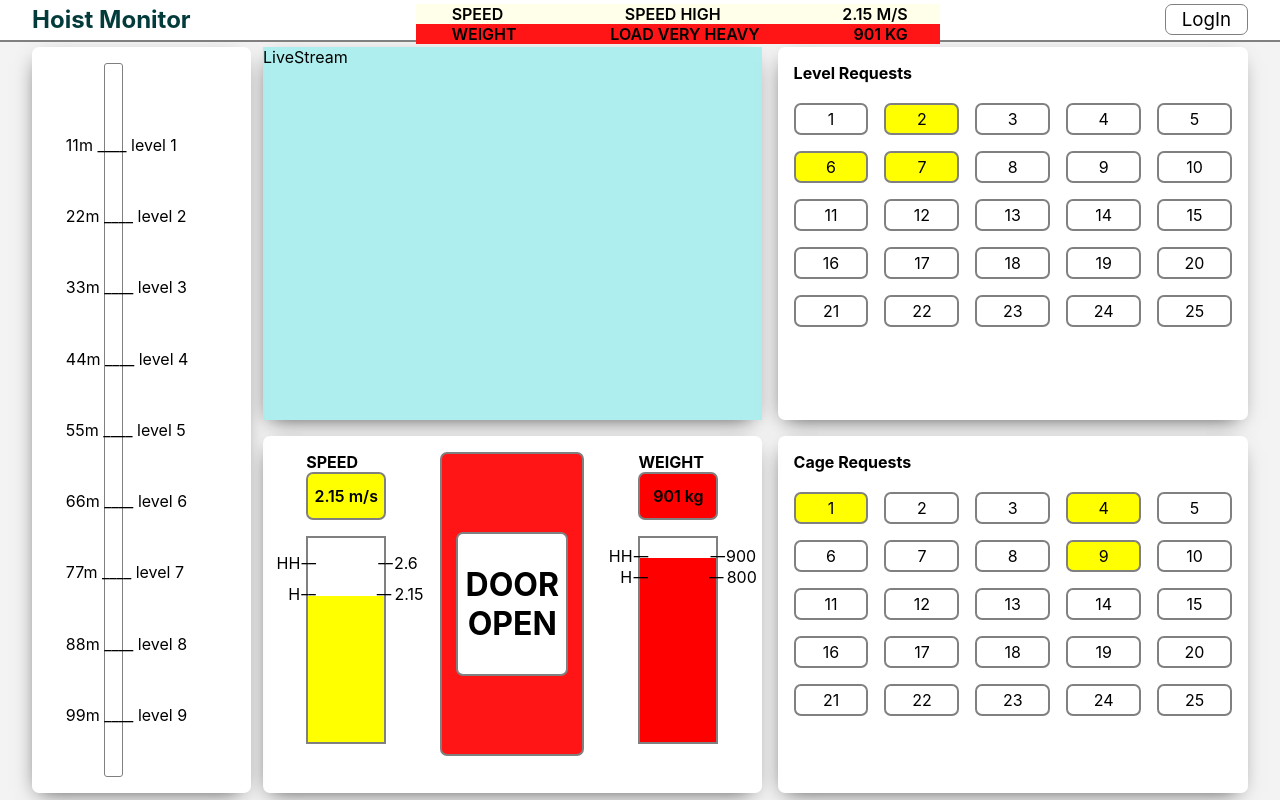
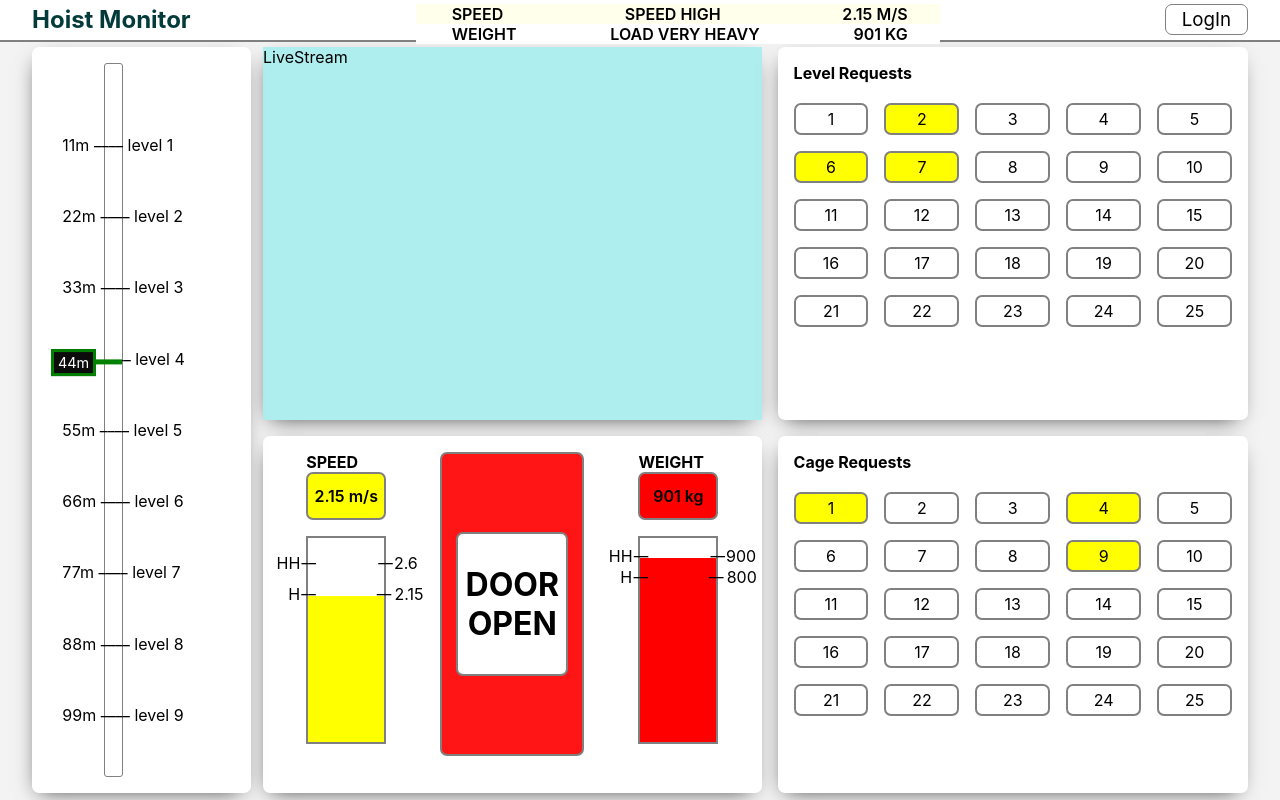
Before and after one commit to iamndlovu/hoist_monitor, a React (Create React App) app in the folder client/: page / in a window 1280 px wide. Built offline with nearby package versions, Linux system fonts and the light colour scheme.

Commit message:
level indication

```diff
--- a/client/src/components/alarm-banner/AlarmBanner.module.scss
+++ b/client/src/components/alarm-banner/AlarmBanner.module.scss
@@ -17,12 +17,12 @@
       padding: 0 $side-padding;
 
       &.high {
-        animation: yellow-blink-animation 3s infinite;
+        animation: yellow-blink-animation 1.8s infinite;
         background-color: yellow;
       }
 
       &.very-high {
-        animation: red-blink-animation 3s infinite;
+        animation: red-blink-animation 1s infinite;
         background-color: red;
       }
 
--- a/client/src/components/hoistlevel-bar/HoistLevelBar_Container.js
+++ b/client/src/components/hoistlevel-bar/HoistLevelBar_Container.js
@@ -1,4 +1,5 @@
 import styles from './HoistLevelBar_Container.module.scss';
+import LevelIndicator from './LevelIndicator';
 
 const HoistLevelBar_Container = () => {
   let levels = [];
@@ -15,15 +16,23 @@ const HoistLevelBar_Container = () => {
             style={{
               position: 'absolute',
               top: `${lvl * 10}%`,
-              left: `-235%`,
-              display: 'flex',
-              flexWrap: 'nowrap',
+              left: `-2.67rem`,
               width: '900%',
             }}
           >
-            {lvl * 11}m ____ level {lvl}
+            {lvl * 11}m{' '}
+            <span
+              style={{
+                display: 'inline-block',
+                transform: 'translateY(-0.3rem)',
+              }}
+            >
+              ____
+            </span>{' '}
+            level {lvl}
           </div>
         ))}
+        <LevelIndicator distance={44} />
       </div>
     </section>
   );
--- /dev/null
+++ b/client/src/components/hoistlevel-bar/LevelIndicator.js
@@ -0,0 +1,15 @@
+import styles from './LevelIndicator.module.scss';
+
+const LevelIndicator = ({ distance }) => {
+  return (
+    <div
+      className={styles.LevelIndicator}
+      style={{ top: `${(distance * 10) / 11}%` }}
+    >
+      <span>{distance}m</span>
+      <span></span>
+    </div>
+  );
+};
+
+export default LevelIndicator;
--- /dev/null
+++ b/client/src/components/hoistlevel-bar/LevelIndicator.module.scss
@@ -0,0 +1,25 @@
+.LevelIndicator {
+  position: absolute;
+  text-align: right;
+  z-index: 3;
+  right: 0;
+  width: 8rem;
+  transform: translateY(-0.225rem);
+
+  & > span:nth-child(1) {
+    display: inline-block;
+    color: white;
+    background: rgb(12, 12, 12);
+    border: 3px solid green;
+    font-size: 0.9rem;
+    padding: 2px 4px;
+    transform: translateY(0.23rem);
+  }
+
+  & > span:nth-child(2) {
+    background-color: green;
+    display: inline-block;
+    height: 5px;
+    width: 1.6rem;
+  }
+}
```
